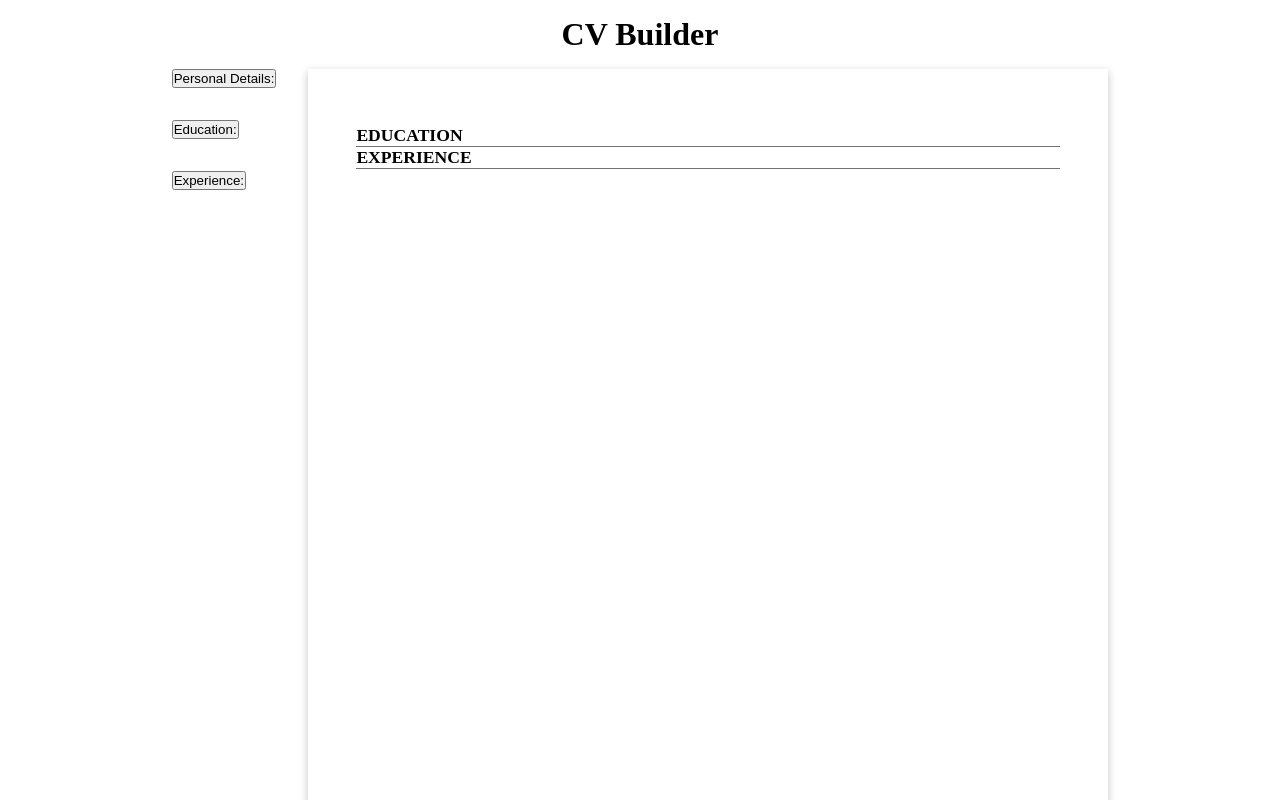
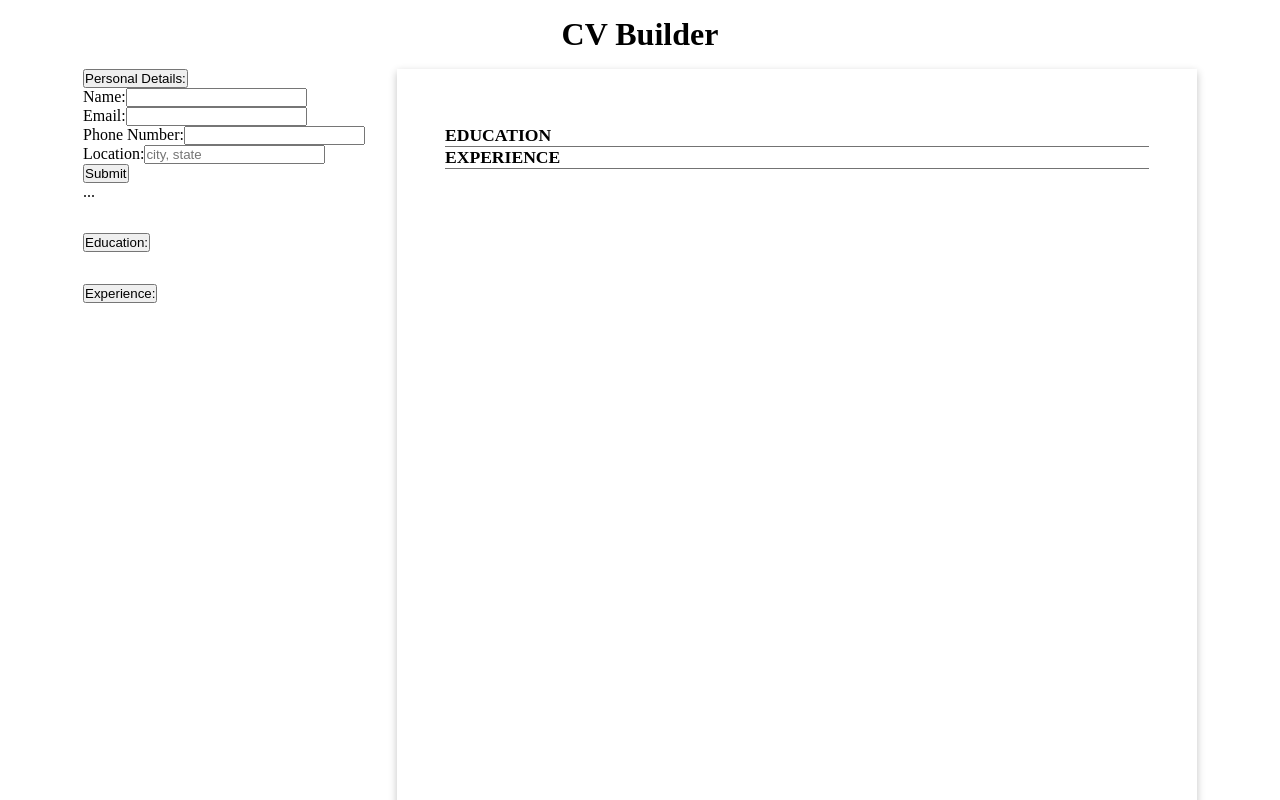
Before and after one commit to MahmoudTalass/cv-application, a React (Vite) app: page / in a window 1280 px wide. Shown: the top 800 px of the page. Built offline with nearby package versions, Linux system fonts and the light colour scheme.

Commit message:
Make it so the personal details form is opened when page loads

```diff
--- a/src/components/formComponents/ResumeForms.jsx
+++ b/src/components/formComponents/ResumeForms.jsx
@@ -15,13 +15,13 @@ export default function ResumeForms({
    experienceInfo,
 }) {
    const [displayForms, setDisplayForms] = useState({
-      showPersonalForm: false,
+      showPersonalForm: true,
       showEducationForm: false,
       showExperienceForm: false,
    });
 
    const [displayInfo, setDisplayInfo] = useState({
-      showPersonalInfo: false,
+      showPersonalInfo: true,
       showEducationList: false,
       showExperienceList: false,
    });
@@ -48,15 +48,16 @@ export default function ResumeForms({
 
    return (
       <section className="forms-container">
-         <div>
+         <div className="form-section-container">
             <button
                className="display-current-info-btn"
                onClick={() => handleDisplayInfo("showPersonalInfo")}
             >
                Personal Details:
             </button>
+
             {displayInfo.showPersonalInfo && (
-               <>
+               <div className="personal-info-content-card">
                   {!isPersonalInfoFilled && (
                      <PersonalInfoForm
                         handlePersonalInfo={handlePersonalInfo}
@@ -67,15 +68,13 @@ export default function ResumeForms({
                      />
                   )}
 
-                  <div className="personalInfoDisplay">
-                     {personalInfo.name} {personalInfo.email}{" "}
-                     {personalInfo.phoneNumber} {personalInfo.location}
-                     info
+                  <div className="personal-info-display">
+                     <p>{personalInfo.name} ...</p>
                   </div>
-               </>
+               </div>
             )}
          </div>
-         <div>
+         <div className="form-section-container">
             <button
                className="display-current-info-btn"
                onClick={() => handleDisplayInfo("showEducationList")}
@@ -102,7 +101,7 @@ export default function ResumeForms({
                </>
             )}
          </div>
-         <div>
+         <div className="form-section-container">
             <button
                className="display-current-info-btn"
                onClick={() => handleDisplayInfo("showExperienceList")}
```
